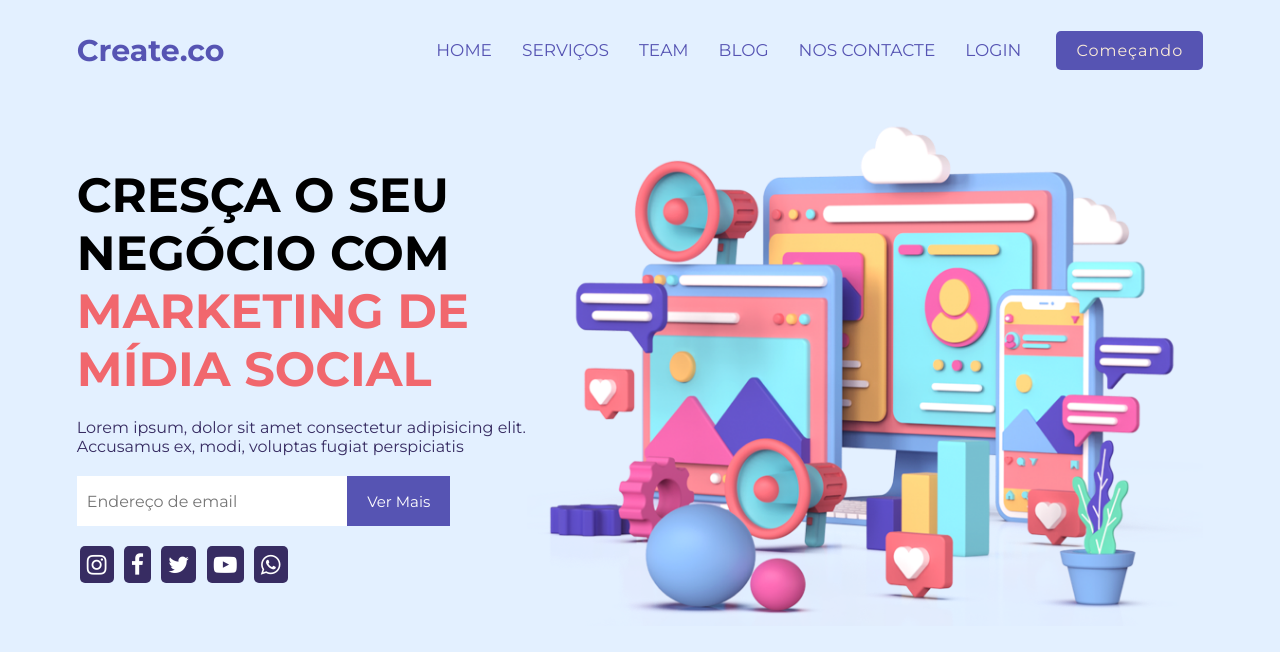
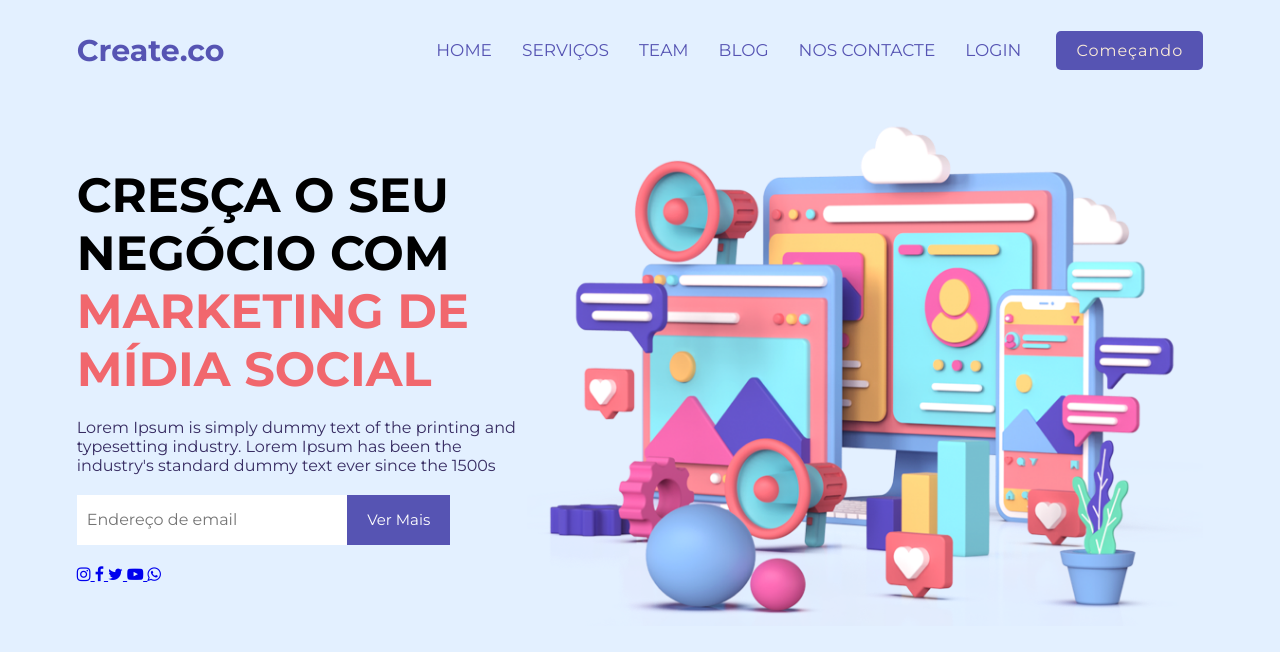
Before and after one commit to LudmyllaSilva/projeto1, a plain HTML site: page index.html in a window 1280 px wide. Drawn offline with Linux system fonts and the light colour scheme.

Commit message:
Update index.html
change 1

```diff
--- a/index.html
+++ b/index.html
@@ -1,69 +1,67 @@
-<!DOCTYPE html>
+<!DOCTYPE html><!DOCTYPE html>
 <html lang="pt-br">
+
 <head>
     <meta charset="UTF-8">
     <meta http-equiv="X-UA-Compatible" content="IE=edge">
     <meta name="viewport" content="width=device-width, initial-scale=1.0">
     <link rel="stylesheet" href="https://cdnjs.cloudflare.com/ajax/libs/font-awesome/4.7.0/css/font-awesome.min.css">
     <link rel="stylesheet" href="style.css">
-    <script src="main.js"></script>
+    <title>Site responsivo</title>
+</head>
 
-    <title>Document</title>
-</head>
 <body>
-
     <div class="container">
+        <!-- nav -->
         <nav>
-
             <div class="logo">
                 <a href="index.html">Create.co</a>
             </div>
-
-
             <ul>
                 <li><a href="#">Home</a></li>
                 <li><a href="#">Serviços</a></li>
                 <li><a href="#">Team</a></li>
                 <li><a href="#">Blog</a></li>
-            <li><a href="#">Nos contacte</a></li>
+                <li><a href="#">nos contacte</a></li>
                 <li><a href="#">Login</a></li>
                 <button>Começando</button>
-
+            </ul>
             <div class="menu-icon">
                 <img src="menu.png">
             </div>
-        </ul>
         </nav>
-
+        <!-- end nav -->
         <main>
             <div class="text-bx">
-            <h1> Cresça o seu negócio com <b> marketing de mídia social</b></h1>
+                <h1> Cresça o seu negócio com <b> marketing de mídia social </b> </h1>
                 <p>
-                Lorem ipsum, dolor sit amet consectetur adipisicing elit.
-                Accusamus ex, modi, voluptas fugiat perspiciatis
+                    Lorem Ipsum is simply dummy text of the printing and
+                    typesetting industry. Lorem Ipsum has been the
+                    industry's standard dummy text ever since the 1500s
+                </p>
 
                 <div class="input-bx">
                     <input type="email" placeholder="Endereço de email">
                     <button>Ver Mais</button>
                 </div>
 
-            <div class="medias-sociais">
-                <a href="#"> <i class="fa fa-instagram"></i></a>
-                <a href="#"> <i class="fa fa-facebook"></i></a>
-                <a href="#"> <i class="fa fa-twitter"></i></a>
-                <a href="#"> <i class="fa fa-youtube-play"></i></a>
-                <a href="#"> <i class="fa fa-whatsapp"></i></a>
+                <div class="medias-socias">
+                    <a href="#"> <i class="fa fa-instagram"></i> </a>
+                    <a href="#"> <i class="fa fa-facebook"></i> </a>
+                    <a href="#"> <i class="fa fa-twitter"></i> </a>
+                    <a href="#"> <i class="fa fa-youtube-play"></i> </a>
+                    <a href="#"> <i class="fa fa-whatsapp"></i> </a>
+
                 </div>
             </div>
 
+
             <div class="img-bx">
                 <img src="jornada-marketing.png">
-
-
             </div>
-
         </main>
     </div>
 
     <script src="main.js"></script>
+</body>
 </html>
```
Lines whose indentation alone changed are shown as unchanged.
